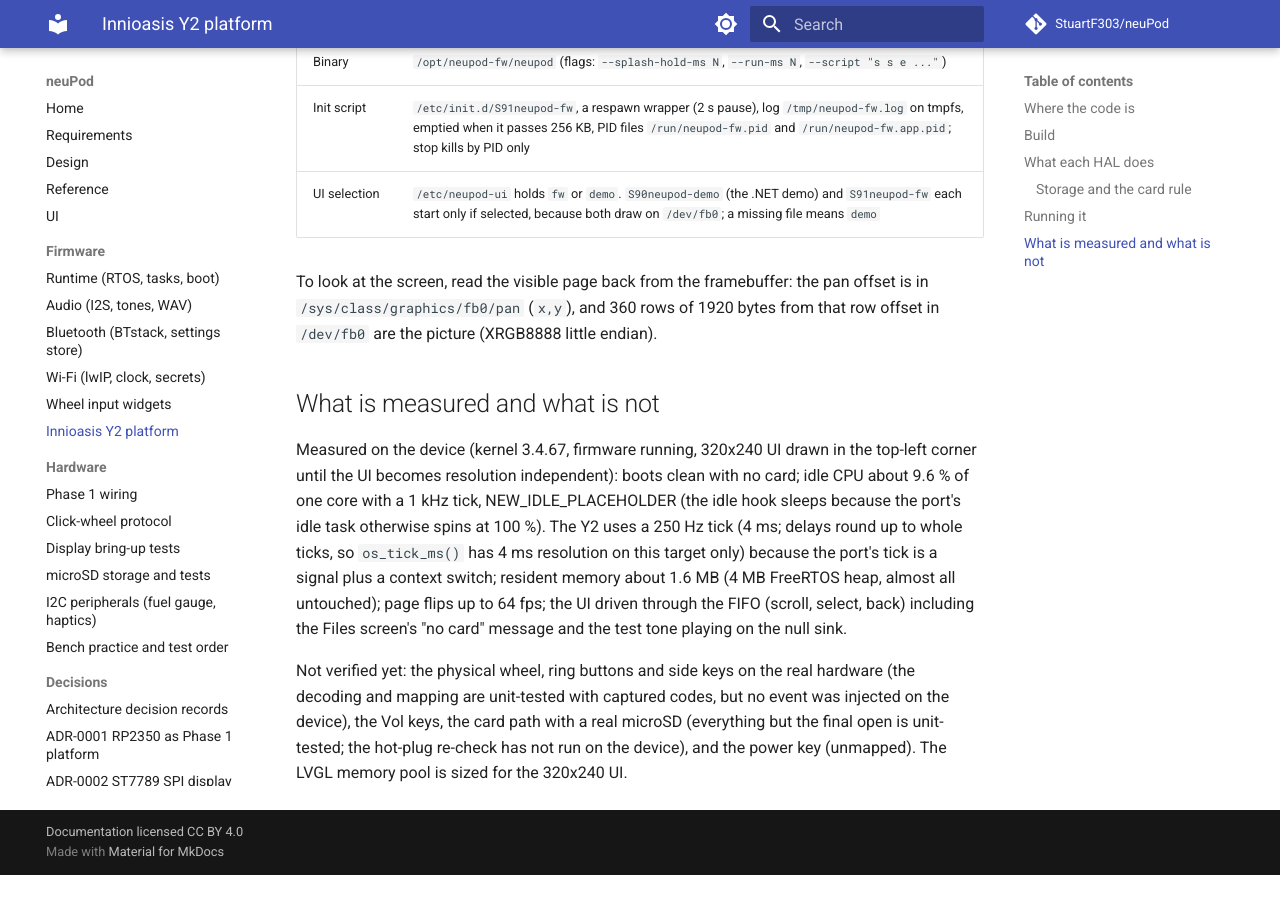
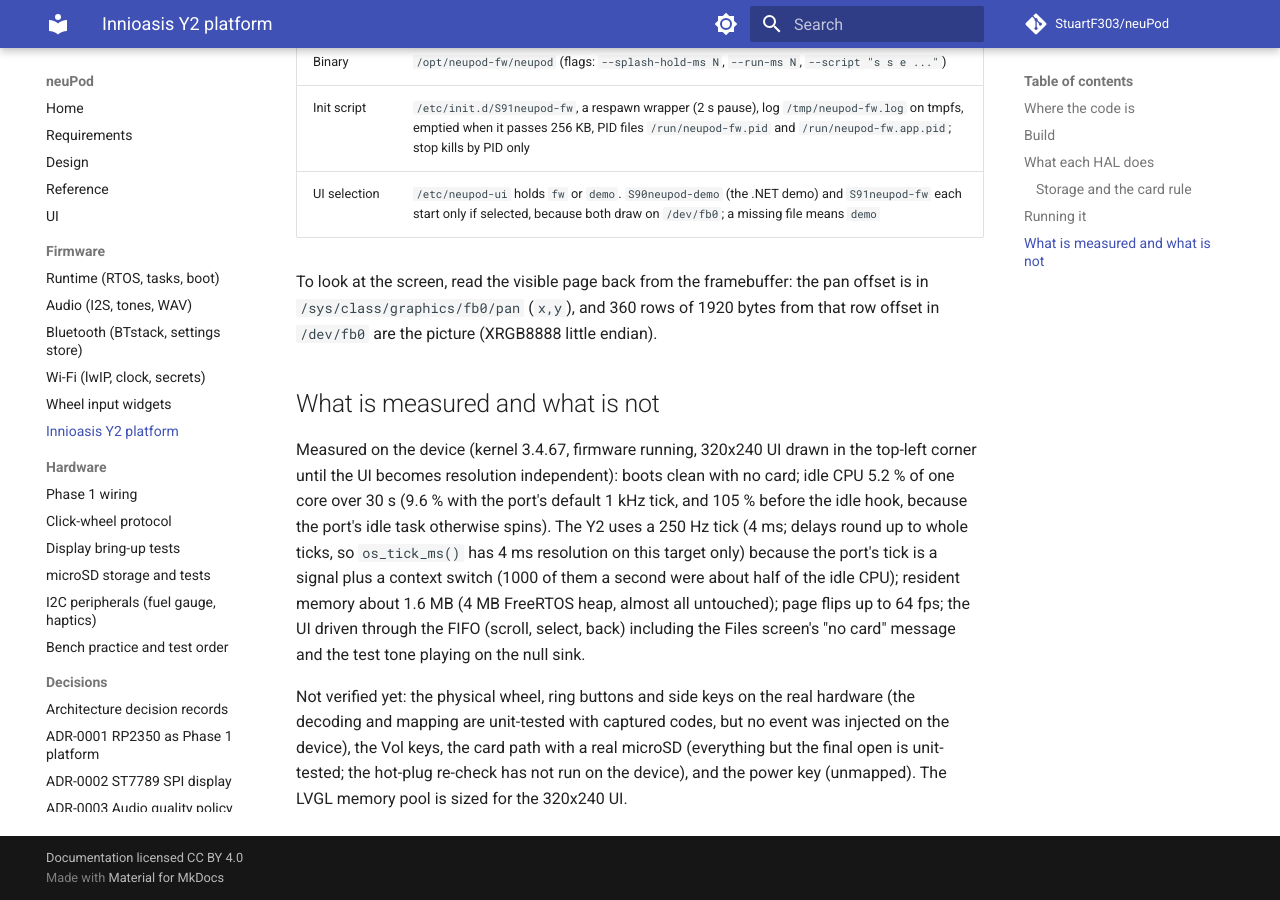
Before and after one commit to StuartF303/neuPod, an MkDocs documentation site: the page built from docs/y2.md, in a window 1280 px wide and 900 px high, scrolled down 3734 px. Built offline with MkDocs 1.6.1 and Material for MkDocs 9.7.7, drawn with Linux system fonts in a browser that asks for light colours; comment, search, counter and statistics services are not loaded; before the commit the page ends 4609 px from its top, so only the background shows below that.

Commit message:
docs/y2: idle CPU numbers, shutdown and select-ui behaviour
Co-Authored-By: Claude Opus 5.5 <noreply@anthropic.com>
Claude-Session: https://claude.ai/code/session_01NfmAnW5idE2aicSZUv6Lgy

```diff
--- a/docs/y2.md
+++ b/docs/y2.md
@@ -95,9 +95,9 @@ To look at the screen, read the visible page back from the framebuffer: the pan
 ## What is measured and what is not
 
 Measured on the device (kernel 3.4.67, firmware running, 320x240 UI drawn in the top-left corner until the UI becomes
-resolution independent): boots clean with no card; idle CPU about 9.6 % of one core with a 1 kHz tick, NEW_IDLE_PLACEHOLDER
-(the idle hook sleeps because the port's idle task otherwise spins at 100 %). The Y2 uses a 250 Hz tick (4 ms; delays round up to
-whole ticks, so `os_tick_ms()` has 4 ms resolution on this target only) because the port's tick is a signal plus a context switch; resident memory
+resolution independent): boots clean with no card; idle CPU 5.2 % of one core over 30 s (9.6 % with the port's default 1 kHz tick, and 105 % before the idle hook, because the
+port's idle task otherwise spins). The Y2 uses a 250 Hz tick (4 ms; delays round up to
+whole ticks, so `os_tick_ms()` has 4 ms resolution on this target only) because the port's tick is a signal plus a context switch (1000 of them a second were about half of the idle CPU); resident memory
 about 1.6 MB (4 MB FreeRTOS heap, almost all untouched); page flips up to 64 fps; the UI driven through the FIFO (scroll,
 select, back) including the Files screen's "no card" message and the test tone playing on the null sink.
 
```
Also changed, not shown: testbed/y2/README.md (+5 -2 lines).
